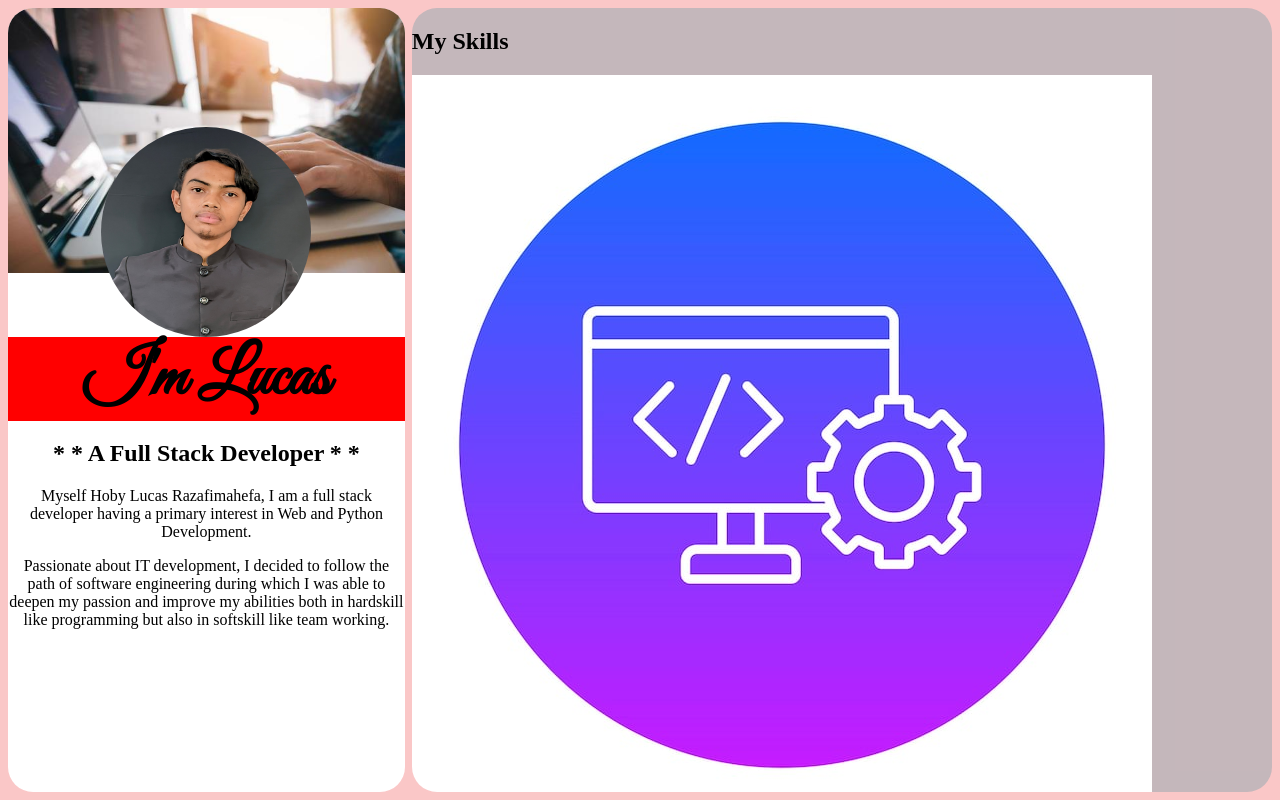
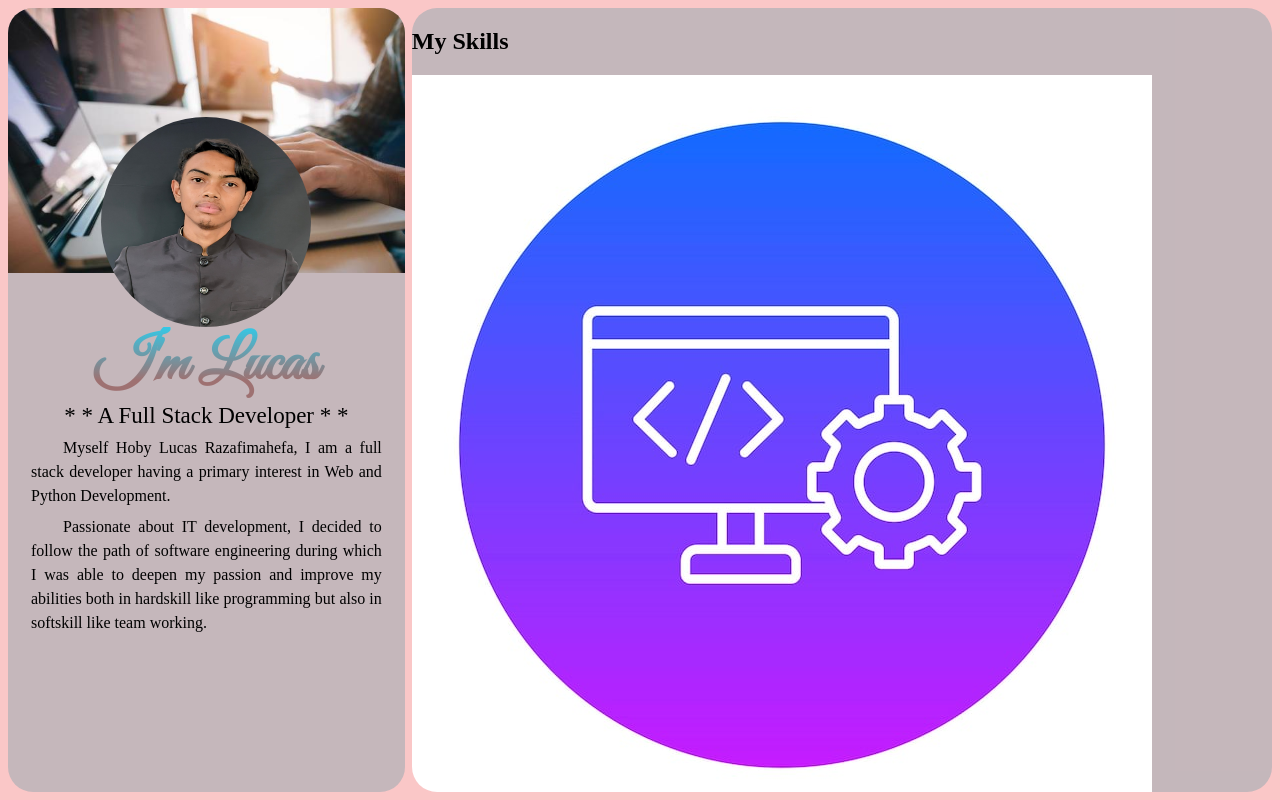
Before and after one commit to Rownart/introducing_site, a plain HTML site: page index.html in a window 1280 px wide. Drawn offline with Linux system fonts and the light colour scheme.

Commit message:
left side finished

```diff
--- a/assets/styles/styles.css
+++ b/assets/styles/styles.css
@@ -22,7 +22,7 @@ main {
 /* left side */
 .introduceTextSide {
     margin: 1vh 0px 1vh 1vh;
-    background-color: white;
+    background-color: rgba(124, 162, 170, 0.425);;
     flex: 0 0 31%;
     height: 98vh;
     border-radius: 25px;
@@ -39,7 +39,7 @@ main {
     height: 210px;
     overflow: hidden;
     border-radius: 50%;
-    margin: -150px auto 0px auto;
+    margin: -160px auto 0px auto;
 }
 
 .introduceTextSide .myPhoto img {
@@ -48,11 +48,28 @@ main {
 }
 
 .introduceTextSide h1 {
-    font-size: 67px;
+    font-size: 61px;
     margin-top: 0px;
     margin-bottom: 0px;
     font-family: 'Great Vibes', cursive;
-    background-color: red;
+    background: linear-gradient(to bottom, rgba(34, 202, 235, 0.89) 0%, rgb(158, 113, 113) 70%);
+    -webkit-background-clip: text;
+    -webkit-text-fill-color: transparent;
+    background-clip: text;
+    color: transparent;
+}
+
+.introduceTextSide h2 {
+    margin: 0;
+    font-weight: normal;
+    font-size: 23px;
+}
+
+.introduceTextSide p {
+    margin: 7px 23px;
+    text-align: justify;
+    text-indent: 4vh;
+    line-height: 1.5;
 }
 
 /* right side */
```
